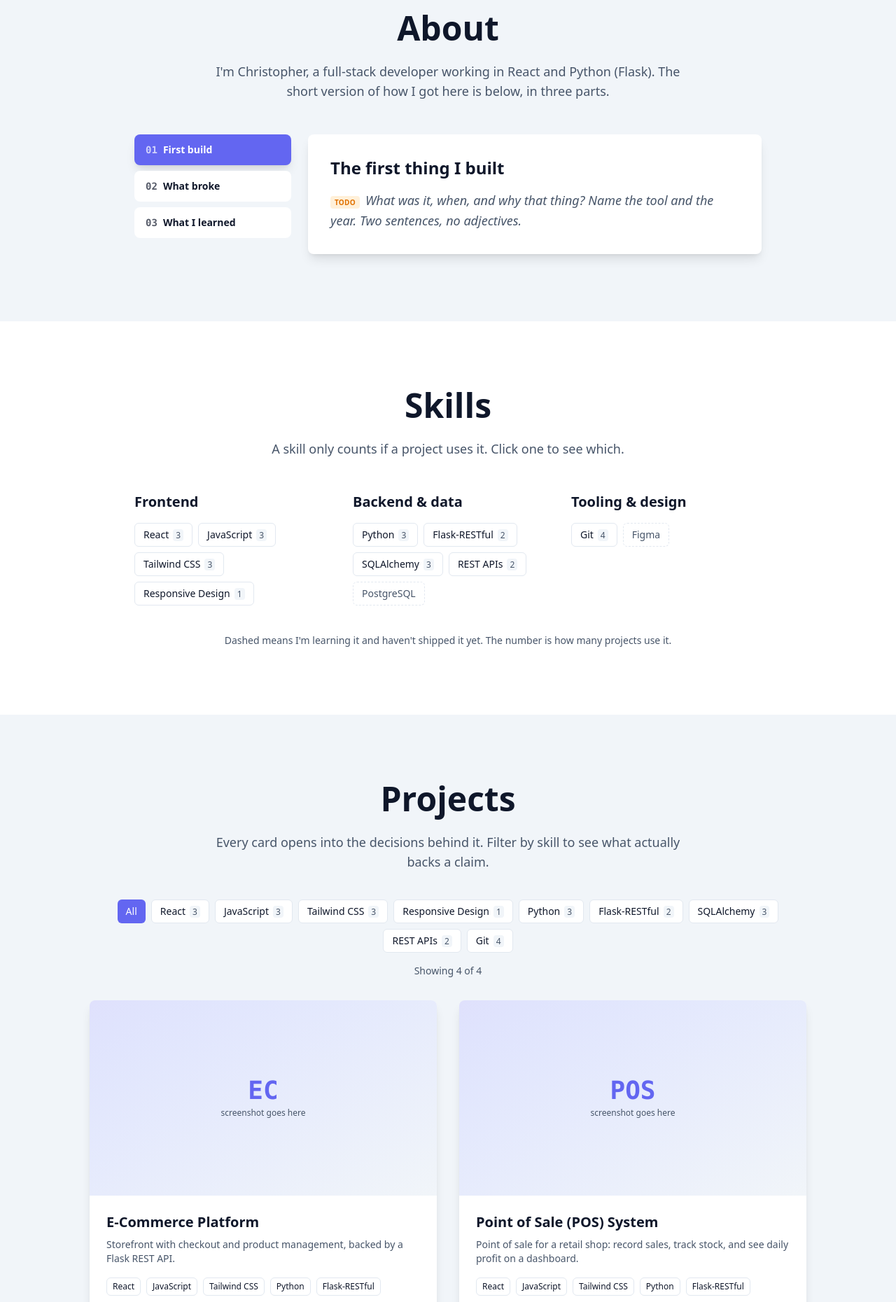
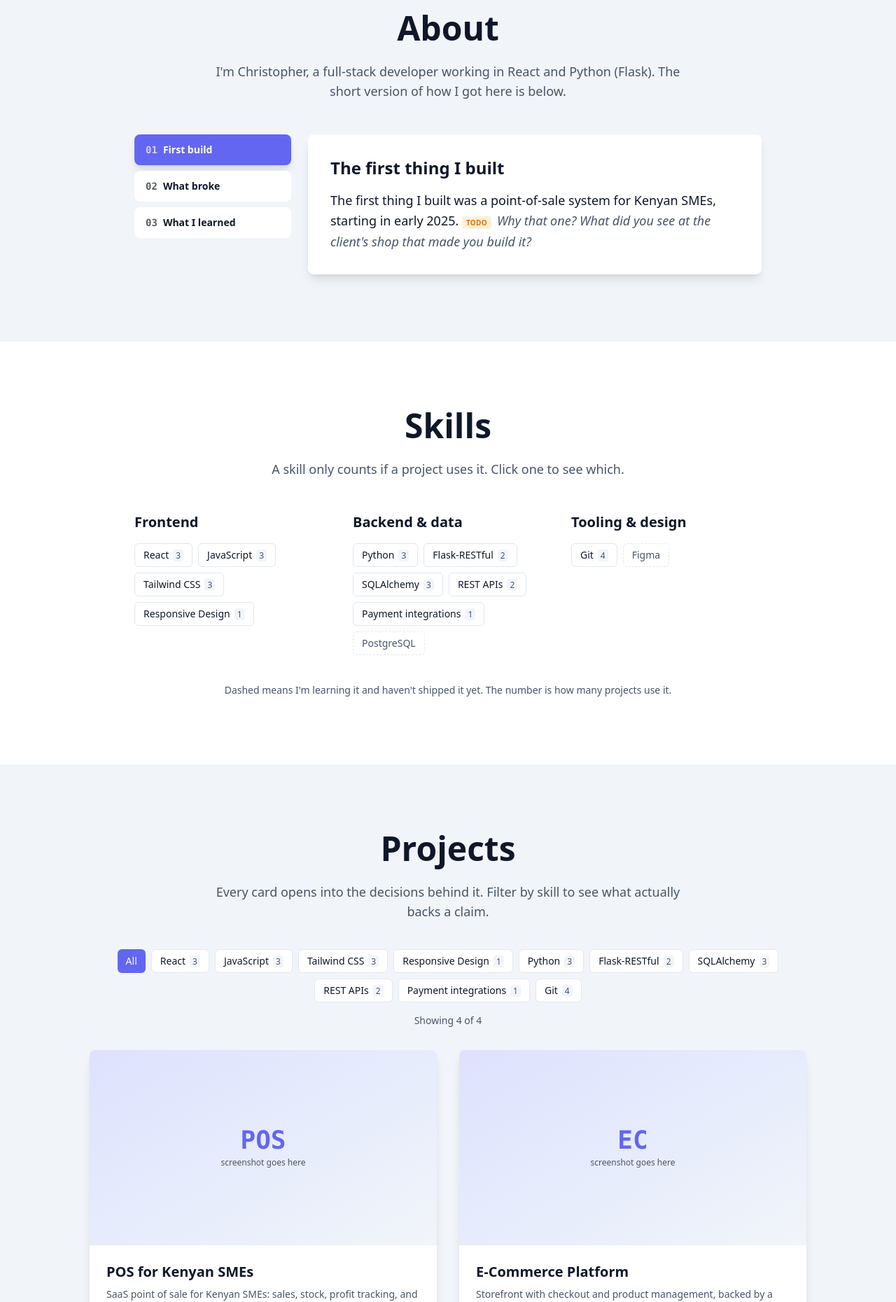
Before and after one commit to c3Khaos/chris_chege, a React (Vite) app: page / in a window 1280 px wide. Shown: the part 880-2740 px from the top of the page at 70% size. Built offline with nearby package versions, Linux system fonts and the light colour scheme.

Commit message:
update profile

```diff
--- a/src/components/TodoText.jsx
+++ b/src/components/TodoText.jsx
@@ -1,12 +1,20 @@
 import { isTodo } from "../lib/utils";
 
-// Renders real copy normally. Unfinished copy (starts with "TODO") gets a loud
-// badge so it can't slip into production unnoticed.
+// Real copy renders normally. From a "TODO:" marker onward, the text becomes an
+// amber-badged prompt, so half-finished copy shows exactly where the gap is and
+// can't slip into production unnoticed.
 const TodoText = ({ text, className = "" }) => {
   if (!isTodo(text)) return <span className={className}>{text}</span>;
-  const prompt = (text || "").replace(/^\s*TODO:?\s*/i, "") || "Write this.";
+
+  const source = text || "";
+  const at = source.search(/\bTODO\b/);
+  const done = at > 0 ? source.slice(0, at).trim() : "";
+  const prompt =
+    (at >= 0 ? source.slice(at) : source).replace(/^\s*TODO:?\s*/, "") || "Write this.";
+
   return (
     <span className={className}>
+      {done && <>{done} </>}
       <span className="mr-2 rounded bg-amber-500/15 px-1.5 py-0.5 text-[10px] font-bold uppercase tracking-wide text-amber-600">
         Todo
       </span>
--- a/src/data/profile.js
+++ b/src/data/profile.js
@@ -1,7 +1,14 @@
 // Single source of truth. Components render this; they never hardcode content.
-// Search this file for "TODO" to find everything that still needs your own words.
-// Anything that starts with "TODO" renders with a visible amber badge on the site,
-// so you cannot ship it by accident.
+//
+// Unfinished copy contains a "TODO:" marker. Everything before the marker renders
+// as normal copy; the marker and what follows render as an amber-badged prompt.
+// In dev, the console also tells you what's left (see the bottom of this file).
+//
+// Conventions:
+//   - Absent optional fields are `null`, never "" (repo, live, image).
+//   - A null repo/live simply hides that button. A wrong link is worse than no link.
+//   - `private: true` (with a null repo) shows "Private repo: ask for a walkthrough".
+//   - A project's `stack` strings must match a skill in `skillGroups` exactly.
 
 export const profile = {
   name: "Christopher Chege",
@@ -9,9 +16,9 @@ export const profile = {
   role: "Full-stack developer",
   tagline: "I build full-stack web apps with React and Flask.",
   intro:
-    "Four projects below, each with the decisions behind it, not just a screenshot. Or skip the scroll and talk to the terminal.",
+    "A real client in Nairobi uses the POS I built. Each project below comes with the decisions behind it, not just a screenshot. Or skip the scroll and talk to the terminal.",
   aboutIntro:
-    "I'm Christopher, a full-stack developer working in React and Python (Flask). The short version of how I got here is below, in three parts.",
+    "I'm Christopher, a full-stack developer working in React and Python (Flask). The short version of how I got here is below.",
   email: "d3v.chris@gmail.com",
   links: {
     github: "https://github.com/c3Khaos",
@@ -29,30 +36,30 @@ export const sections = [
   { id: "contact", label: "Contact" },
 ];
 
-// Your story. Specific beats impressive. Replace every TODO.
+// Your story. Specific beats impressive.
 export const story = [
   {
     id: "first",
     label: "First build",
     title: "The first thing I built",
-    body: "TODO: What was it, when, and why that thing? Name the tool and the year. Two sentences, no adjectives.",
+    body: "The first thing I built was a point-of-sale system for Kenyan SMEs, starting in early 2025. TODO: Why that one? What did you see at the client's shop that made you build it?",
   },
   {
     id: "broke",
     label: "What broke",
     title: "The thing that broke",
-    body: "TODO: One real failure: a bug that ate a day, a deploy that died, a design you had to throw away. What was it?",
+    body: "My failure was integrating payments: connecting the POS to Safaricom (STK push and C2B) and Kopo Kopo merchants. On localhost I used ngrok to expose my callback URL, and at one point I got duplicate payments. I fixed it by giving every sale a unique random UUID. TODO: Why did the duplicate happen? (Did the same callback arrive twice? A retry? A double tap?) Say what you found, not what you guessed.",
   },
   {
     id: "learned",
     label: "What I learned",
     title: "What it changed",
-    body: "TODO: How does that failure change the way you work now? Be specific enough that only you could have written it.",
+    body: "Automating the process made things easier and left less room for mistakes. TODO: Make it concrete. What did people do by hand before (the book records?) that is now automatic, and which mistake can no longer happen?",
   },
 ];
 
-// A skill is only "proven" if a project's `stack` contains the exact same string.
-// Skills with zero matching projects render as dashed (learning, not shipped).
+// A skill is "proven" only if a project's `stack` contains the exact same string.
+// Skills with zero matching projects render dashed (learning, not shipped).
 export const skillGroups = [
   {
     title: "Frontend",
@@ -60,7 +67,14 @@ export const skillGroups = [
   },
   {
     title: "Backend & data",
-    skills: ["Python", "Flask-RESTful", "SQLAlchemy", "REST APIs", "PostgreSQL"],
+    skills: [
+      "Python",
+      "Flask-RESTful",
+      "SQLAlchemy",
+      "REST APIs",
+      "Payment integrations",
+      "PostgreSQL",
+    ],
   },
   {
     title: "Tooling & design",
@@ -70,28 +84,53 @@ export const skillGroups = [
 
 export const knownSkills = skillGroups.flatMap((g) => g.skills);
 
+// The React + Flask stack shared by the store and the POS.
+const WEB_APP_STACK = [
+  "React",
+  "JavaScript",
+  "Tailwind CSS",
+  "Python",
+  "Flask-RESTful",
+  "SQLAlchemy",
+  "REST APIs",
+  "Git",
+];
+
 // Case study fields: problem, decision, tradeoff, result.
-// `image`: drop a screenshot in /public/projects/ and set e.g. "/projects/pos.png".
-// `live`: leave "" until there is a deployed URL; the button simply won't render.
+// image: put a screenshot in /public/projects/ and set e.g. "/projects/pos.png".
+// Order = order on the page. Lead with your strongest work.
 export const projects = [
+  {
+    id: "pos",
+    title: "POS for Kenyan SMEs",
+    monogram: "POS",
+    summary:
+      "SaaS point of sale for Kenyan SMEs: sales, stock, profit tracking, and payment integrations with Safaricom (STK push and C2B) and Kopo Kopo merchants.",
+    stack: [...WEB_APP_STACK, "Payment integrations"],
+    repo: null,
+    private: true, // code is private: card shows "Private repo: ask for a walkthrough"
+    live: null,
+    image: null,
+    caseStudy: {
+      problem:
+        "Before the POS, the client kept their records in books. TODO: What was failing for them? (Lost pages? Wrong profit? Hours spent adding up at night?)",
+      decision:
+        "Every sale gets a unique random UUID, added after I got duplicate payments. TODO: How does the UUID stop a duplicate? (Is it the reference sent with the payment request, and does your callback check it?) And is profit computed on write or on read, and why?",
+      tradeoff:
+        "TODO: What did you give up? (Offline mode? Multiple shops? Refunds?) Name it plainly.",
+      result:
+        "In use by a real client in Nairobi, replacing their book records. Development started in early 2025. TODO: What number backs it? (Sales per day, products tracked, hours saved.)",
+    },
+  },
   {
     id: "ecommerce",
     title: "E-Commerce Platform",
     monogram: "EC",
     summary:
       "Storefront with checkout and product management, backed by a Flask REST API.",
-    stack: [
-      "React",
-      "JavaScript",
-      "Tailwind CSS",
-      "Python",
-      "Flask-RESTful",
-      "SQLAlchemy",
-      "REST APIs",
-      "Git",
-    ],
-    repo: "https://github.com/c3Khaos", // TODO: link the actual repo
-    live: "",
+    stack: [...WEB_APP_STACK],
+    repo: null,
+    live: null,
     image: null,
     caseStudy: {
       problem:
@@ -105,54 +144,24 @@ export const projects = [
     },
   },
   {
-    id: "pos",
-    title: "Point of Sale (POS) System",
-    monogram: "POS",
-    summary:
-      "Point of sale for a retail shop: record sales, track stock, and see daily profit on a dashboard.",
-    stack: [
-      "React",
-      "JavaScript",
-      "Tailwind CSS",
-      "Python",
-      "Flask-RESTful",
-      "SQLAlchemy",
-      "REST APIs",
-      "Git",
-    ],
-    repo: "https://github.com/c3Khaos", // TODO: link the actual repo
-    live: "",
-    image: null,
-    caseStudy: {
-      problem:
-        "Retail shops often track sales, stock and profit in separate places. This puts them behind one login and one dashboard.",
-      decision:
-        "TODO: The decision that shaped this project. (How did you model stock vs sales? Is profit computed on write or on read, and why?)",
-      tradeoff:
-        "TODO: What did you give up? (Offline mode? Multiple shops? Refunds?) Name it plainly.",
-      result:
-        "TODO: One number or one outcome. Did a real shop use it? What broke when they did?",
-    },
-  },
-  {
     id: "school-cli",
     title: "School Management CLI",
     monogram: "CLI",
     summary:
       "Command-line school manager: register students, record grades, persist everything with the SQLAlchemy ORM.",
     stack: ["Python", "SQLAlchemy", "Git"],
-    repo: "https://github.com/c3Khaos", // TODO: link the actual repo
-    live: "",
+    repo: null,
+    live: null,
     image: null,
     caseStudy: {
       problem:
-        "TODO: What was the actual problem? (Who needed to manage students, and what did they use before?)",
+        "Built as a school project. TODO: What did the assignment ask for, and what did you add yourself?",
       decision:
         "SQLAlchemy ORM for persistence, driven entirely from the command line: no web layer to hide behind.",
       tradeoff:
         "TODO: What did a CLI cost you compared to a web UI, and why was it still the right call?",
       result:
-        "TODO: What does it handle today, and what is the first thing you'd fix?",
+        "It lives on GitHub as a learning project and taught me more about Python, including its environments and variables. TODO: Name two concepts that actually stuck, in plain words.",
     },
   },
   {
@@ -162,8 +171,8 @@ export const projects = [
     summary:
       "This site. A terminal that navigates it, skills that filter the projects, and a case study behind every card.",
     stack: ["React", "JavaScript", "Tailwind CSS", "Responsive Design", "Git"],
-    repo: "https://github.com/c3Khaos", // TODO: link the actual repo
-    live: "",
+    repo: null,
+    live: null,
     image: null,
     caseStudy: {
       problem:
@@ -180,3 +189,27 @@ export const projects = [
 
 export const projectsUsing = (skill) =>
   projects.filter((p) => p.stack.includes(skill));
+
+// ---------------------------------------------------------------------------
+// Guards. These only talk to the console; they never break the page.
+// ---------------------------------------------------------------------------
+
+// A typo in a stack entry silently breaks proof counts and filters, so always warn.
+const unknownTech = projects.flatMap((p) =>
+  p.stack.filter((s) => !knownSkills.includes(s)).map((s) => `${p.id}: "${s}"`)
+);
+if (unknownTech.length) {
+  console.warn("[profile] stack entries missing from skillGroups:", unknownTech);
+}
+
+// Dev-only reminders of what's still unfinished.
+if (import.meta.env?.DEV) {
+  const unfinished = [
+    ...story.map((s) => s.body),
+    ...projects.flatMap((p) => Object.values(p.caseStudy)),
+  ].filter((text) => /\bTODO\b/.test(text)).length;
+  const noRepo = projects.filter((p) => !p.repo && !p.private).map((p) => p.id);
+
+  if (unfinished) console.info(`[profile] ${unfinished} TODO field(s) left to write.`);
+  if (noRepo.length) console.info(`[profile] no repo link yet: ${noRepo.join(", ")}`);
+}
--- a/src/lib/utils.js
+++ b/src/lib/utils.js
@@ -13,5 +13,6 @@ export const scrollToId = (id) => {
   return true;
 };
 
-// Copy that still starts with "TODO" (or is empty) is unfinished.
-export const isTodo = (text) => !text || /^\s*TODO/i.test(text);
+// Copy that contains a "TODO" marker (or is empty) is unfinished.
+// Case-sensitive on purpose, so ordinary words like "to-do" never trigger it.
+export const isTodo = (text) => !text || /\bTODO\b/.test(text);
```
